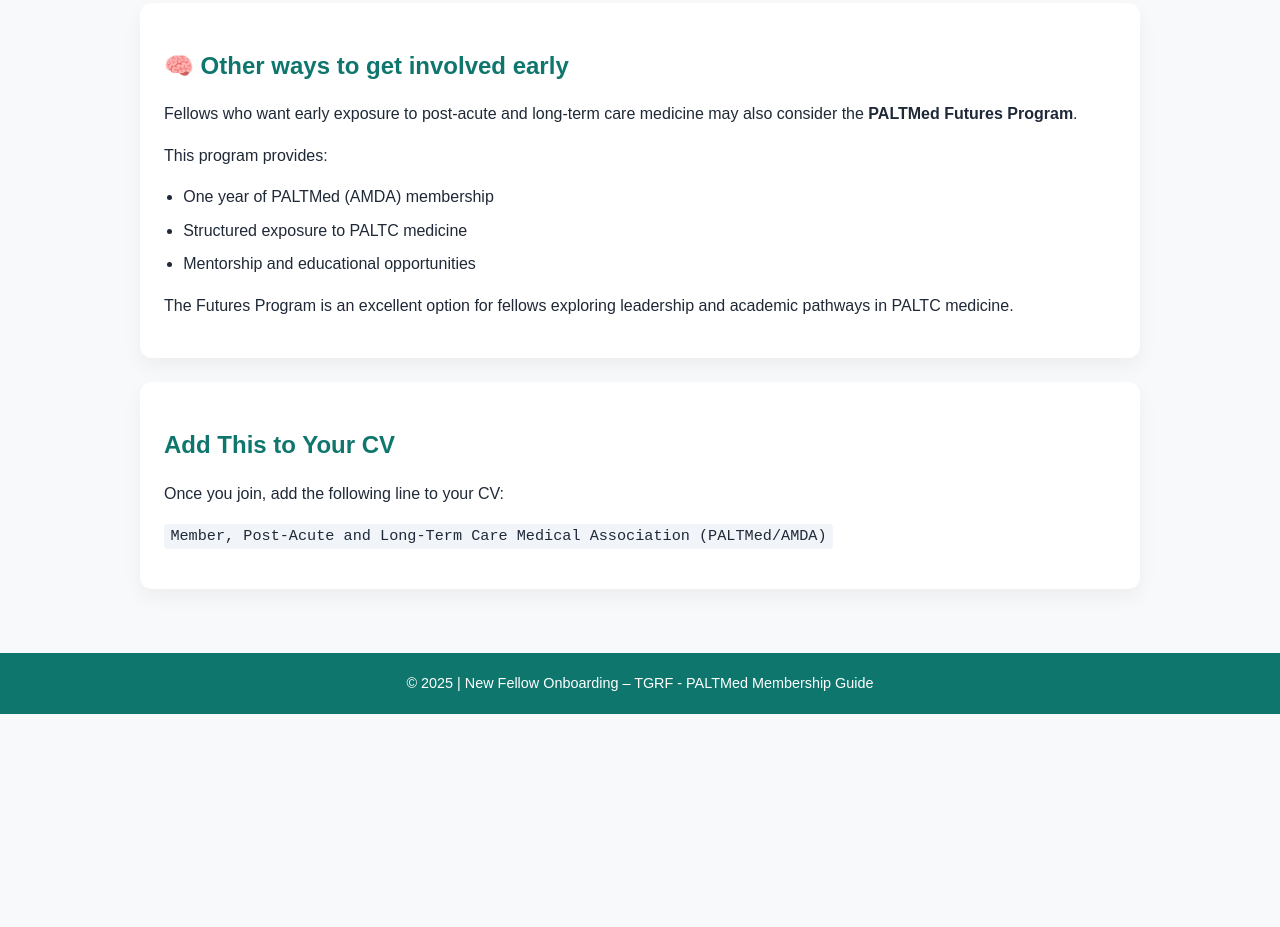
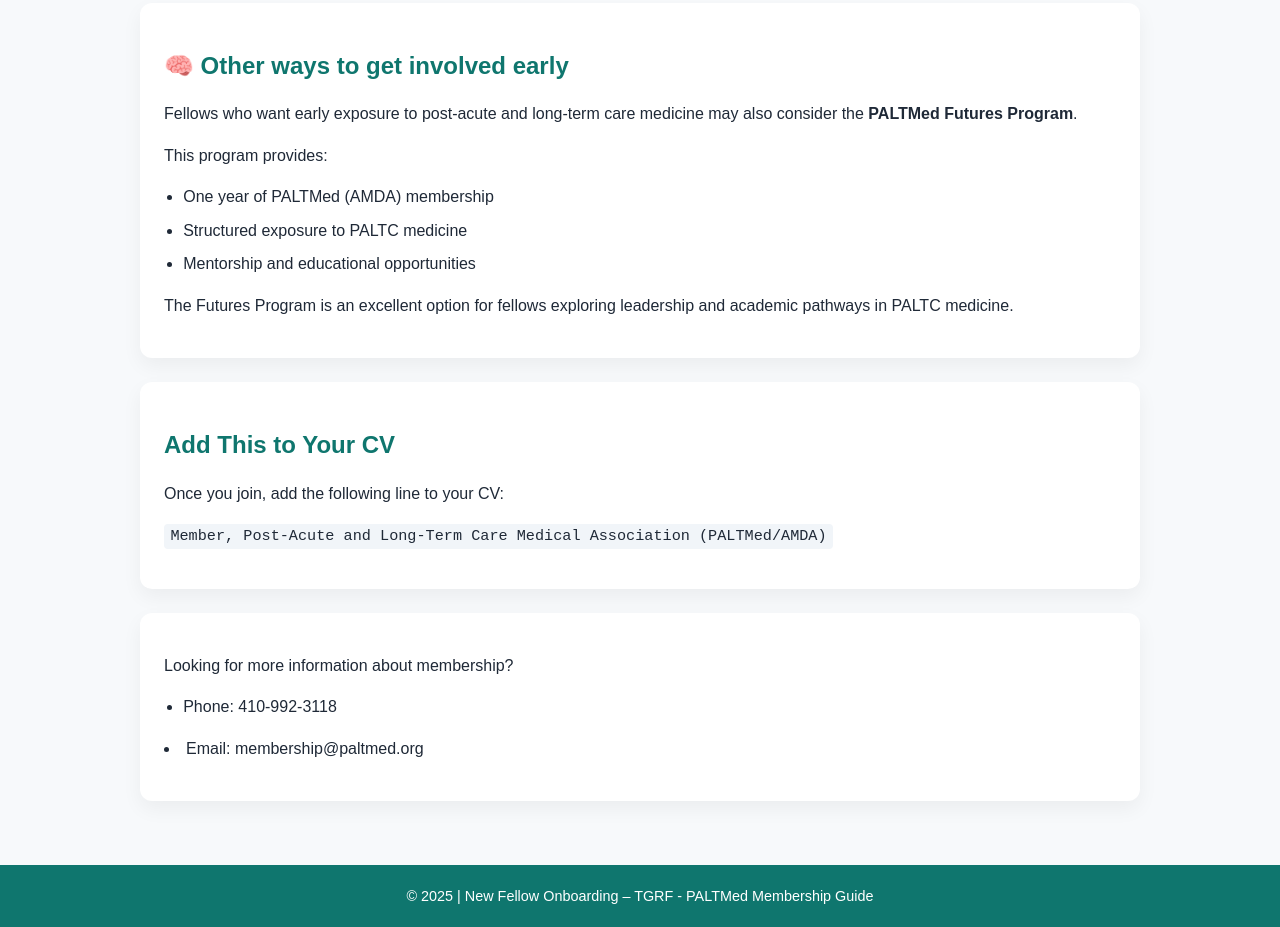
Before and after one commit to Dirshco/AMDA, a plain HTML site: page index.html in a window 1280 px wide. Shown: the part 2462-3389 px from the top of the page. Before the commit the page ends 3176 px from the top, so only its background shows below. Drawn offline with Linux system fonts and the light colour scheme.

Commit message:
Add membership information section to index.html
Added a new section with membership contact information.

```diff
--- a/index.html
+++ b/index.html
@@ -210,7 +210,15 @@ pathways in PALTC medicine.
     <p><code>Member, Post-Acute and Long-Term Care Medical Association (PALTMed/AMDA)</code></p>
 
   </section>
-
+<section class="card">
+  <p>
+Looking for more information about membership?
+<ul>
+<li>Phone: 410-992-3118</ul>
+<li>Email: membership@paltmed.org</ul>
+</li>
+</p>
+</section>
 </div>
 
 <footer>
```
